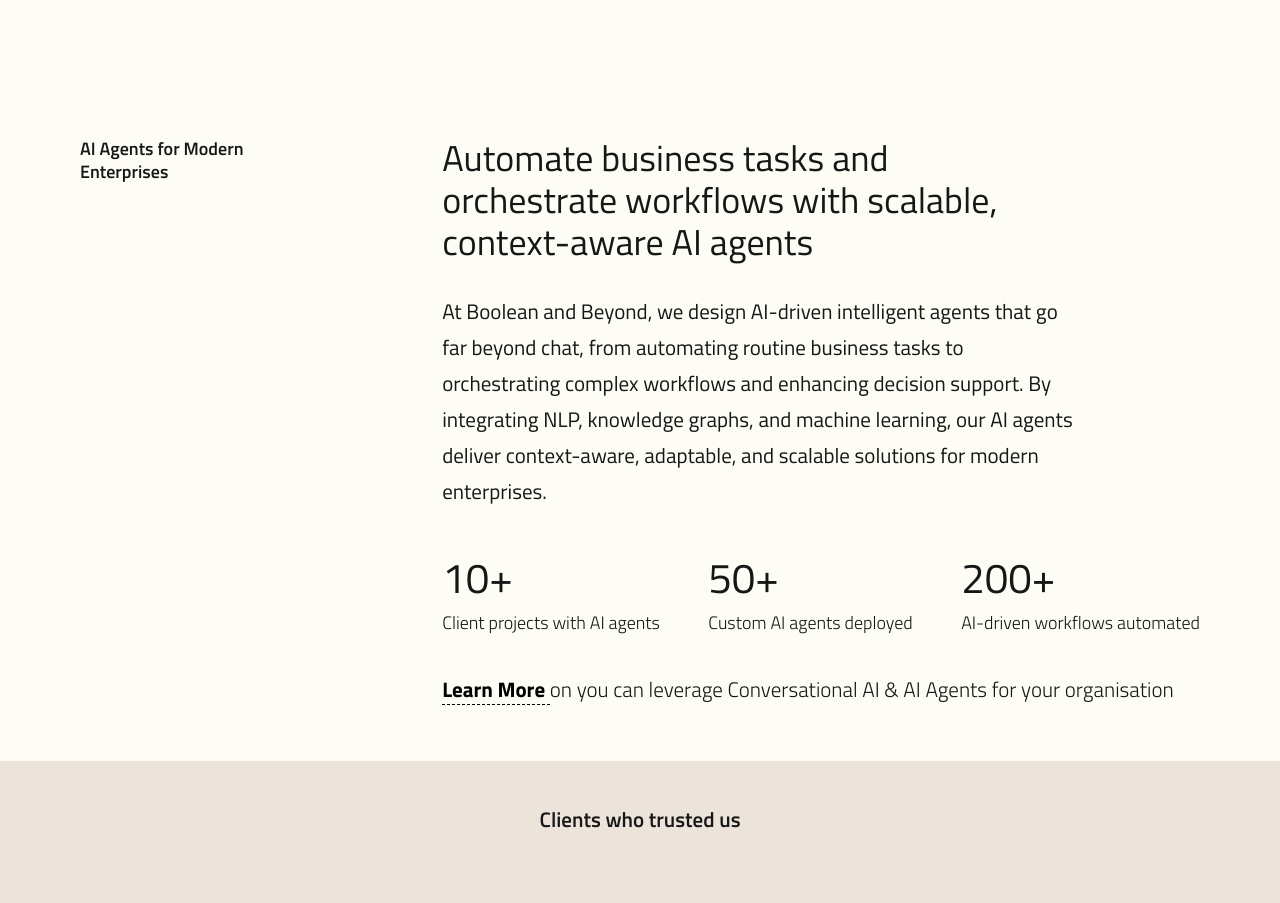
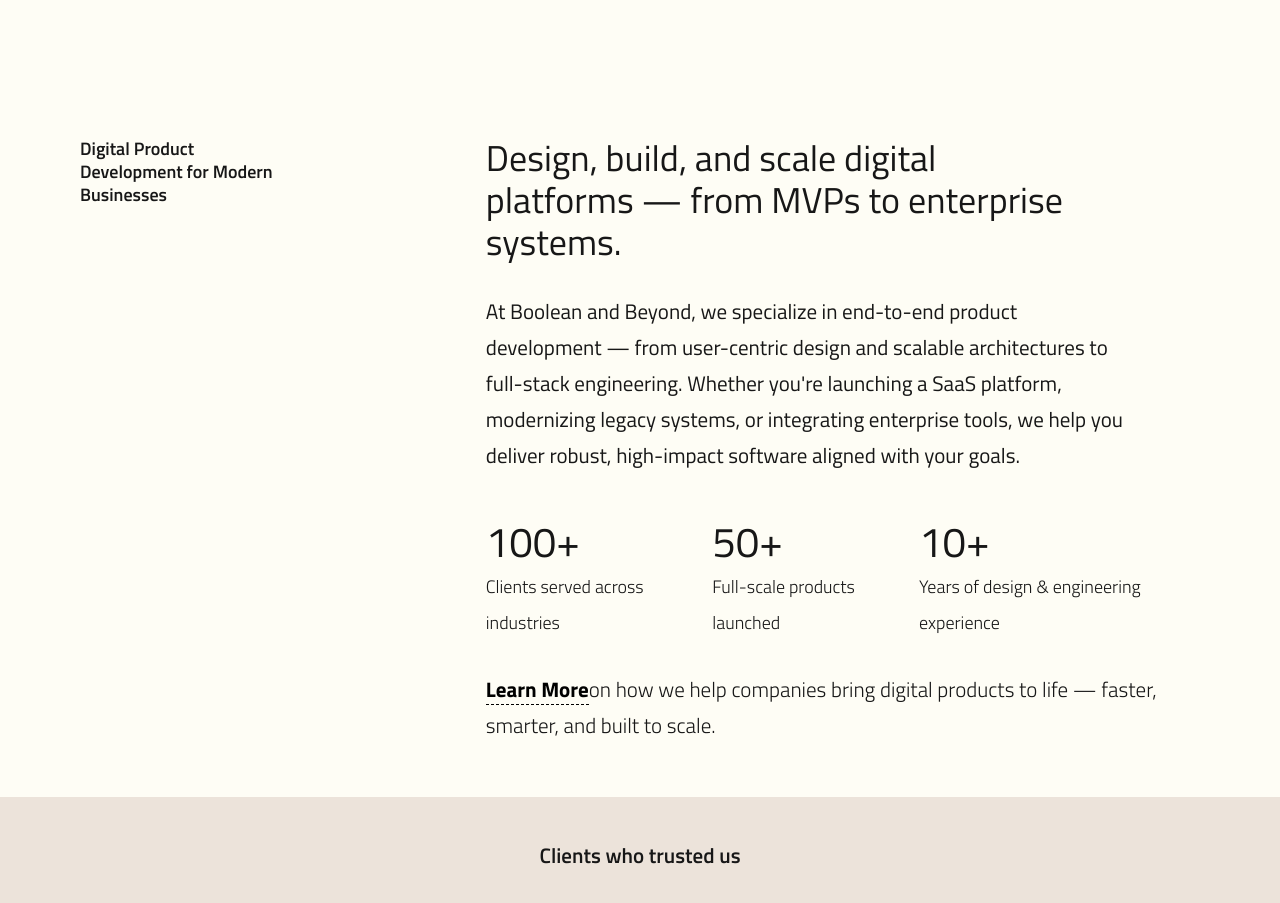
Before and after one commit to hariprasadvit/bnbwebsite, a Next.js app: page /service-detail-1 in a window 1280 px wide. Shown: the part 4600-5503 px from the top of the page. Built offline with nearby package versions, Linux system fonts and the light colour scheme.

Commit message:
content update

```diff
--- a/src/components/Home/NumberSection/index.js
+++ b/src/components/Home/NumberSection/index.js
@@ -10,41 +10,40 @@
         }`}
       >
         <div className={styles.nSectionLeft}>
-          <p>AI Agents for Modern Enterprises</p>
+          <p>Digital Product Development for Modern Businesses</p>
         </div>
         <div className={styles.nSectionRight}>
           <h3>
-            Automate business tasks and orchestrate workflows with scalable,
-            context-aware AI agents
+            Design, build, and scale digital platforms — from MVPs to enterprise
+            systems.
           </h3>
           <p>
-            At Boolean and Beyond, we design AI-driven intelligent agents that
-            go far beyond chat, from automating routine business tasks to
-            orchestrating complex workflows and enhancing decision support. By
-            integrating NLP, knowledge graphs, and machine learning, our AI
-            agents deliver context-aware, adaptable, and scalable solutions for
-            modern enterprises.
+            At Boolean and Beyond, we specialize in end-to-end product
+            development — from user-centric design and scalable architectures to
+            full-stack engineering. Whether you're launching a SaaS platform,
+            modernizing legacy systems, or integrating enterprise tools, we help
+            you deliver robust, high-impact software aligned with your goals.
           </p>
           <div className={styles.numbersWrap}>
             <div className={styles.number}>
-              <strong>10+</strong>
-              <span>Client projects with AI agents</span>
+              <strong>100+</strong>
+              <span>Clients served across industries</span>
             </div>
             <div className={styles.number}>
               <strong>50+</strong>
-              <span>Custom AI agents deployed</span>
+              <span>Full-scale products launched</span>
             </div>
             <div className={styles.number}>
-              <strong>200+</strong>
-              <span>AI-driven workflows automated</span>
+              <strong>10+</strong>
+              <span>Years of design & engineering experience</span>
             </div>
           </div>
           <div className={` ${styles.learnMore}`}>
-            <Link href={"#"} className="knowMoreLink">
-              Learn More{"    "}
+            <Link href={"/services"} className="knowMoreLink">
+              Learn More
             </Link>
-            on you can leverage Conversational AI & AI Agents for your
-            organisation
+            on how we help companies bring digital products to life — faster,
+            smarter, and built to scale.
           </div>
         </div>
       </div>
```
